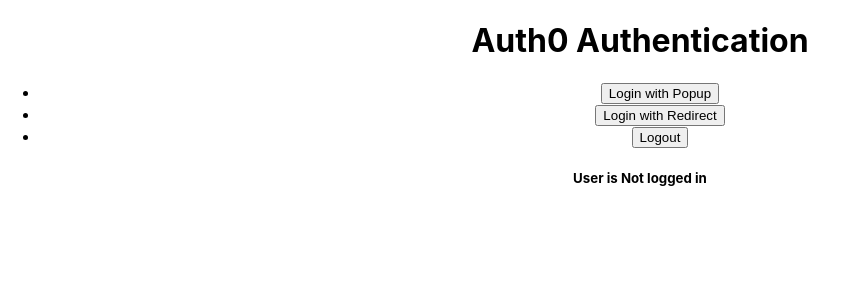
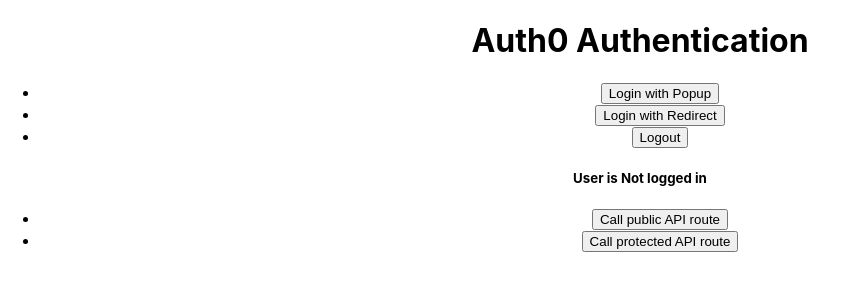
Before and after one commit to AnastasiaGPopova/OnlineShop-API, a React (Create React App) app in the folder oath-react-client/: page / in a window 1280 px wide. Shown: the top 300 px of the page, without its empty margins (0-847 px from the left). Built offline with nearby package versions, Linux system fonts and the light colour scheme.

Commit message:
added axios dependency

```diff
--- a/oath-react-client/package.json
+++ b/oath-react-client/package.json
@@ -7,12 +7,13 @@
     "@testing-library/jest-dom": "^5.17.0",
     "@testing-library/react": "^13.4.0",
     "@testing-library/user-event": "^13.5.0",
+    "axios": "^1.6.7",
     "cross-env": "^7.0.3",
+    "dotenv": "^16.4.1",
     "react": "^18.2.0",
     "react-dom": "^18.2.0",
     "react-scripts": "^5.0.1",
-    "web-vitals": "^2.1.4",
-    "dotenv": "^16.4.1"
+    "web-vitals": "^2.1.4"
   },
   "scripts": {
     "start": "react-scripts start",
--- a/oath-react-client/src/App.js
+++ b/oath-react-client/src/App.js
@@ -1,9 +1,20 @@
 import './App.css';
 import {useAuth0} from '@auth0/auth0-react'
+import axios from "axios"
 
 function App() {
 
   const {loginWithPopup, loginWithRedirect,logout, user, isAuthenticated} = useAuth0()
+
+  function callPublicAPIRoute(){
+    axios.get('http://localhost:5050/public').then(response => console.log(response.data))
+         .catch(error => console.log(error.message))
+  }
+
+  function callProtectedAPIRoute(){
+    axios.get('http://localhost:5050/protected').then(response => console.log(response.data))
+         .catch(error => console.log(error.message))
+  }
 
 
   return (
@@ -17,9 +28,15 @@
 
       <h5>User is {isAuthenticated ? "Logged in" : "Not logged in"} </h5>
 
+      <ul>
+        <li><button onClick={callPublicAPIRoute}>Call public API route</button></li>
+        <li><button onClick={callProtectedAPIRoute}>Call protected API route</button></li>
+      </ul>
+
        {isAuthenticated && (
         <pre style={{textAlign: "start"}}>{JSON.stringify(user,null,2)}</pre>
        )}
+
 
     </div>
 
```
Also changed, not shown: 2 other files (tests, documents, lock files or other folders).
